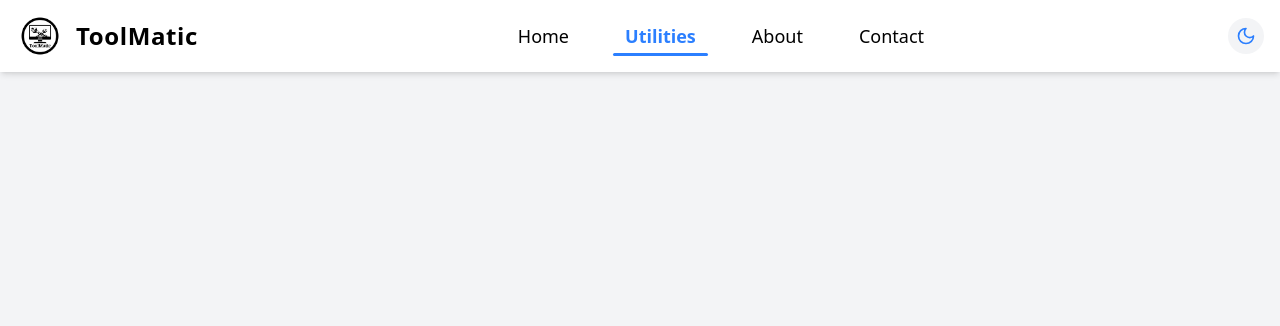
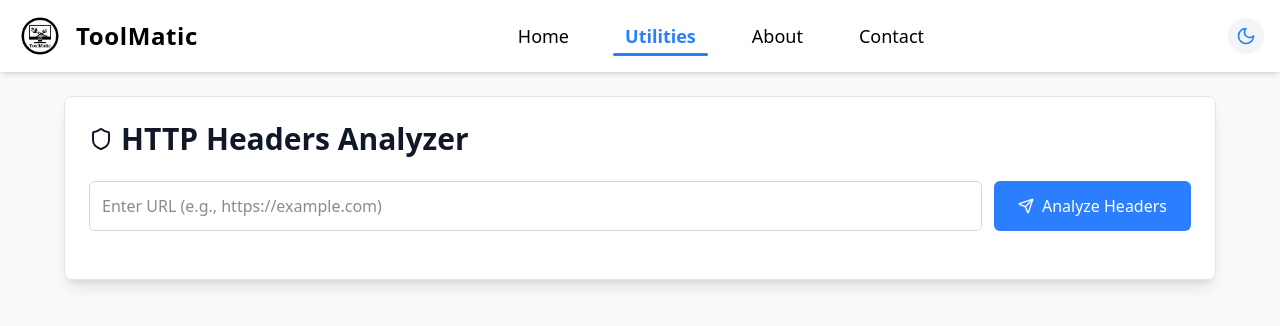
Before and after one commit to Aditya100905/ToolMatic, a React (Vite) app: page /utilities/http-header in a window 1280 px wide. Shown: the top 326 px of the page. Built offline with nearby package versions, Linux system fonts and the light colour scheme; what @react-pdf/renderer would draw is missing.

Commit message:
http header route

```diff
--- a/src/App.jsx
+++ b/src/App.jsx
@@ -48,7 +48,7 @@ import MarkdownHtmlConverter from "./categories/developer/MarkdownHtmlConverter.
 import JSONFormatter from "./categories/developer/JSONFormatter.jsx";
 import JsonCsvXml from "./categories/developer/JsonCsvXml.jsx";
 import RegexTester from "./categories/developer/Regex.jsx";
-import httpHeader from "./categories/developer/httpHeader.jsx"
+import HttpHeader from "./categories/developer/HttpHeader.jsx"
 
 import UtilityPage from "./UtilityPage";
 import { utilities, utilityRoutes } from "./routes.js";
@@ -264,7 +264,7 @@ const App = () => {
                 />
                 <Route
                   path="/utilities/http-header"
-                  element={<httpHeader theme={theme} />}
+                  element={<HttpHeader theme={theme} />}
                 />
               </Route>
 
--- a/src/categories/developer/httpHeader.jsx
+++ b/src/categories/developer/httpHeader.jsx
@@ -1,7 +1,9 @@
 import React, { useState, useEffect } from 'react';
-import { AlertCircle, CheckCircle, Copy, ExternalLink, Eye, EyeOff, Filter, Info, Search, Send, Shield, ShieldAlert, ShieldCheck } from 'lucide-react';
+import {
+  AlertCircle, CheckCircle, Copy, ExternalLink, Eye, EyeOff, Filter,
+  Info, Search, Send, Shield, ShieldAlert, ShieldCheck
+} from 'lucide-react';
 
-// Main component that accepts a theme prop
 export default function HTTPHeadersAnalyzer({ theme = 'light' }) {
   const [url, setUrl] = useState('');
   const [loading, setLoading] = useState(false);
@@ -13,26 +15,24 @@ export default function HTTPHeadersAnalyzer({ theme = 'light' }) {
   const [activeTab, setActiveTab] = useState('all');
   const [copiedHeader, setCopiedHeader] = useState('');
 
-  // Theme-based colors
   const colors = {
-    background: theme === 'dark' ? 'bg-gray-900' : 'bg-gray-50',
+    background: theme === 'dark' ? 'bg-[#0e0e0e]' : 'bg-gray-50',
     foreground: theme === 'dark' ? 'text-gray-100' : 'text-gray-900',
-    card: theme === 'dark' ? 'bg-gray-800' : 'bg-white',
+    card: theme === 'dark' ? 'bg-[#121212]' : 'bg-white',
     border: theme === 'dark' ? 'border-gray-700' : 'border-gray-200',
-    input: theme === 'dark' ? 'bg-gray-700 text-white' : 'bg-white text-gray-900',
+    input: theme === 'dark' ? 'bg-[#1b1b1b] text-white' : 'bg-white text-gray-900',
     inputBorder: theme === 'dark' ? 'border-gray-600' : 'border-gray-300',
     button: theme === 'dark' ? 'bg-blue-600 hover:bg-blue-700' : 'bg-blue-500 hover:bg-blue-600',
     secondaryButton: theme === 'dark' ? 'bg-gray-700 hover:bg-gray-600' : 'bg-gray-200 hover:bg-gray-300',
     tabs: theme === 'dark' ? 'bg-gray-800' : 'bg-gray-100',
     activeTab: theme === 'dark' ? 'bg-gray-700' : 'bg-white',
     scrollbar: theme === 'dark' ? 'scrollbar-dark' : 'scrollbar-light',
-    danger: theme === 'dark' ? 'text-red-400' : 'text-red-600',
+    danger: theme === 'dark' ? 'text-red-200' : 'text-red-600',
     success: theme === 'dark' ? 'text-green-400' : 'text-green-600',
     warning: theme === 'dark' ? 'text-amber-400' : 'text-amber-600',
     info: theme === 'dark' ? 'text-blue-400' : 'text-blue-600',
   };
 
-  // Security header definitions
   const securityHeaders = {
     'Content-Security-Policy': {
       description: 'Helps prevent XSS and data injection attacks',
@@ -86,7 +86,6 @@ export default function HTTPHeadersAnalyzer({ theme = 'light' }) {
     },
   };
 
-  // Function to analyze headers and calculate security score
   const analyzeHeaders = (headers) => {
     let score = 0;
     let maxScore = 0;
@@ -97,9 +96,7 @@ export default function HTTPHeadersAnalyzer({ theme = 'light' }) {
       const importanceValue = securityHeaders[header].importance === 'high' ? 10 : 5;
       maxScore += importanceValue;
 
-      const headerExists = Object.keys(headers).some(h =>
-        h.toLowerCase() === header.toLowerCase()
-      );
+      const headerExists = Object.keys(headers).some(h => h.toLowerCase() === header.toLowerCase());
 
       if (headerExists) {
         score += importanceValue;
@@ -124,7 +121,6 @@ export default function HTTPHeadersAnalyzer({ theme = 'light' }) {
       return;
     }
 
-    // Validate URL format
     let processedUrl = url;
     if (!/^https?:\/\//i.test(url)) {
       processedUrl = 'https://' + url;
@@ -134,8 +130,6 @@ export default function HTTPHeadersAnalyzer({ theme = 'light' }) {
       setLoading(true);
       setError(null);
 
-      // In a real application, you'd use a proxy server to avoid CORS issues
-      // For demo purposes, we'll simulate a response
       const mockResponse = await simulateFetchHeaders(processedUrl);
 
       setHeaders(mockResponse.headers);
@@ -149,12 +143,9 @@ export default function HTTPHeadersAnalyzer({ theme = 'light' }) {
     }
   };
 
-  // This simulates fetching headers (in a real app, this would be an actual API call)
   const simulateFetchHeaders = async (url) => {
-    // Simulate network delay
     await new Promise(resolve => setTimeout(resolve, 1000));
 
-    // For demo, return realistic headers based on the URL
     let headers = {
       'Content-Type': 'text/html; charset=UTF-8',
       'Server': 'nginx/1.18.0',
@@ -166,7 +157,6 @@ export default function HTTPHeadersAnalyzer({ theme = 'light' }) {
       'Accept-Ranges': 'bytes',
     };
 
-    // Add some security headers for known domains to make it realistic
     if (url.includes('github.com')) {
       headers = {
         ...headers,
@@ -178,8 +168,7 @@ export default function HTTPHeadersAnalyzer({ theme = 'light' }) {
         'Referrer-Policy': 'origin-when-cross-origin, strict-origin-when-cross-origin',
         'Permissions-Policy': 'interest-cohort=()'
       };
-    }
-    else if (url.includes('google.com')) {
+    } else if (url.includes('google.com')) {
       headers = {
         ...headers,
         'Strict-Transport-Security': 'max-age=31536000',
@@ -201,7 +190,6 @@ export default function HTTPHeadersAnalyzer({ theme = 'light' }) {
 
   const formatRawHeaders = () => {
     if (!headers) return '';
-
     return Object.entries(headers)
       .map(([key, value]) => `${key}: ${value}`)
       .join('\n');
@@ -209,18 +197,13 @@ export default function HTTPHeadersAnalyzer({ theme = 'light' }) {
 
   const filteredHeaders = () => {
     if (!headers) return [];
-
     let filtered = Object.entries(headers);
-
-    // Apply search filter
     if (searchTerm) {
       filtered = filtered.filter(([key, value]) =>
         key.toLowerCase().includes(searchTerm.toLowerCase()) ||
         value.toLowerCase().includes(searchTerm.toLowerCase())
       );
     }
-
-    // Apply tab filter
     if (activeTab === 'security') {
       filtered = filtered.filter(([key]) =>
         Object.keys(securityHeaders).some(h => h.toLowerCase() === key.toLowerCase())
@@ -234,7 +217,6 @@ export default function HTTPHeadersAnalyzer({ theme = 'light' }) {
         key.toLowerCase().includes('cors') || key.toLowerCase().includes('origin')
       );
     }
-
     return filtered;
   };
 
@@ -274,7 +256,7 @@ export default function HTTPHeadersAnalyzer({ theme = 'light' }) {
   };
 
   return (
-    <div className={`${colors.background} ${colors.foreground} min-h-screen p-4 md:p-6 lg:p-8`}>
+    <div className={`${colors.background} ${colors.foreground} min-h-screen mt-16 p-4 md:p-6 lg:p-8`}>
       <div className={`max-w-6xl mx-auto ${colors.card} rounded-lg shadow-lg p-4 md:p-6 border ${colors.border}`}>
         <h1 className="text-2xl md:text-3xl font-bold mb-6 flex items-center">
           <Shield className="inline-block mr-2" />
```
